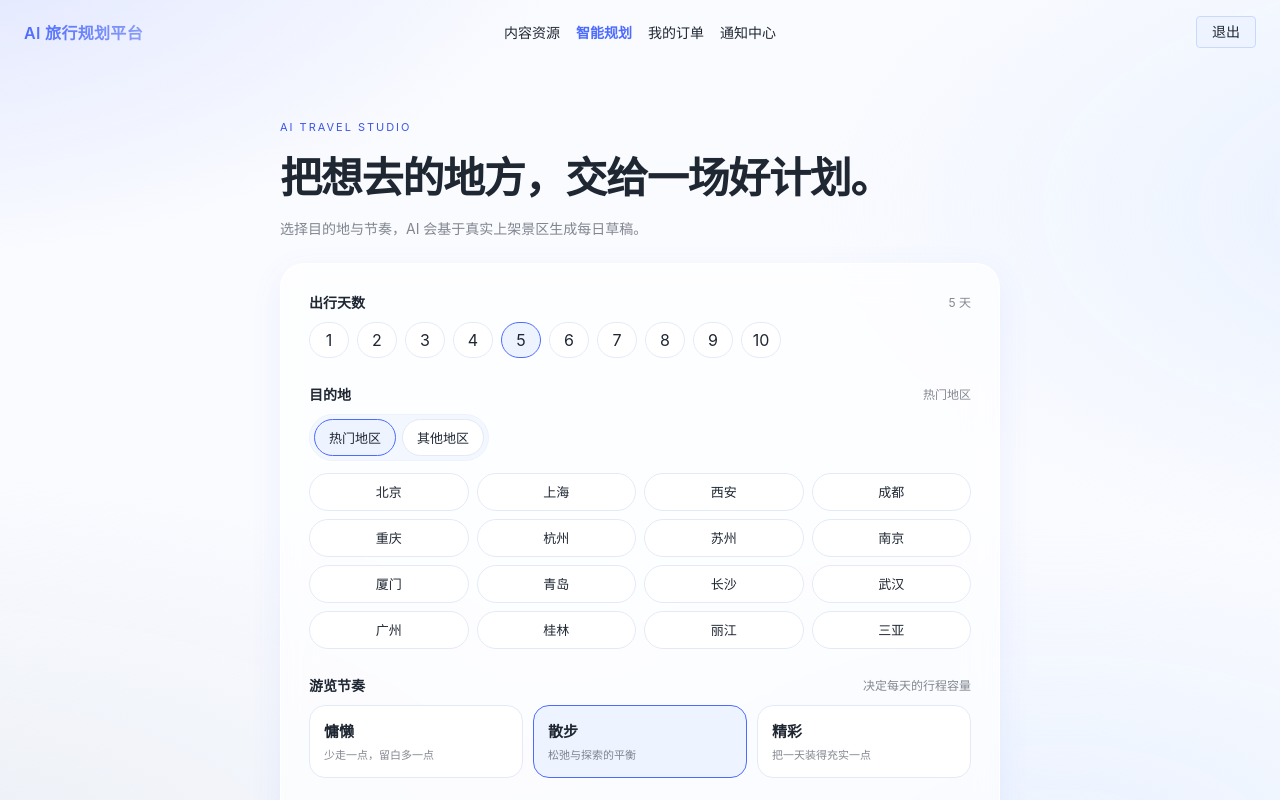
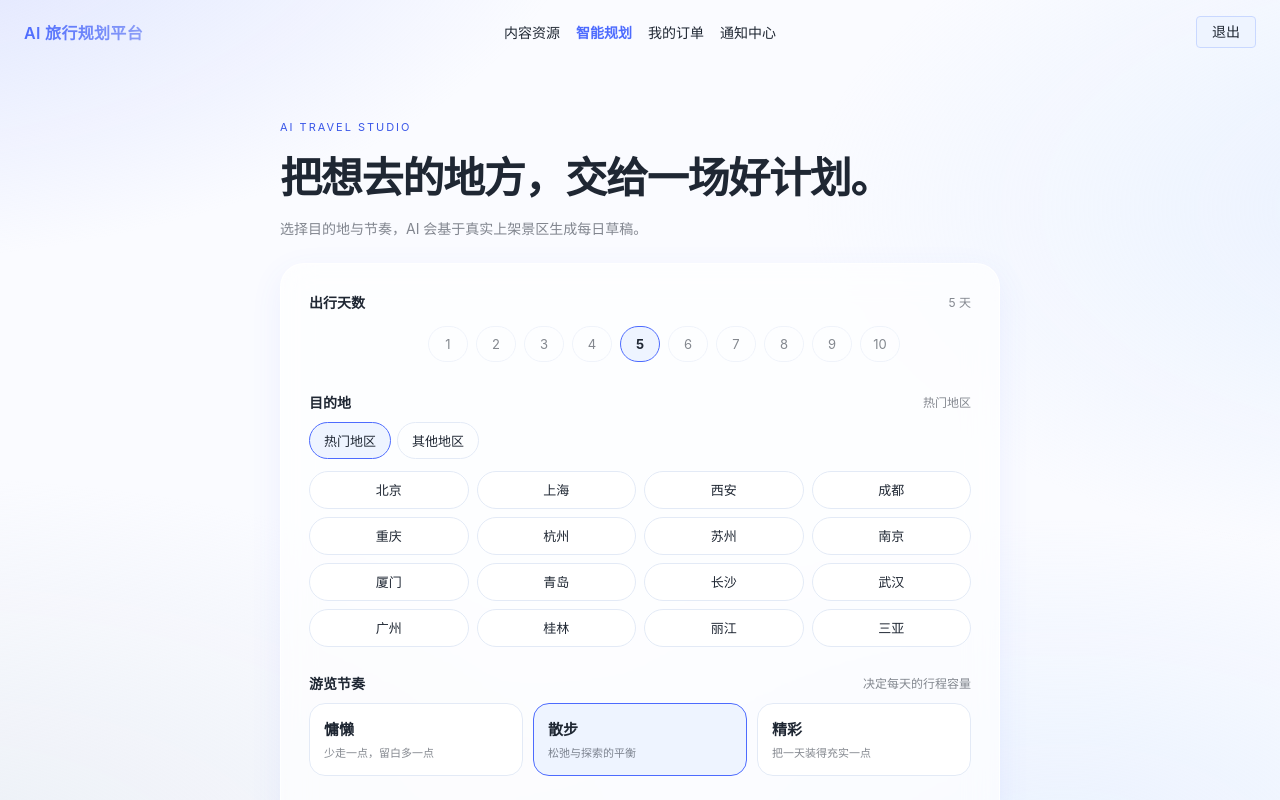
Before and after one commit to hsjs-z/AITravel-Plan, a Vue app in the folder frontend/: page /planning in a window 1280 px wide. Shown: the top 800 px of the page. Built offline with nearby package versions, Linux system fonts and the light colour scheme; sample sign-in values are in the browser's storage.

Commit message:
style(planning): refine stepper tabs and day selector

```diff
--- a/frontend/src/views/planning/PlanningView.vue
+++ b/frontend/src/views/planning/PlanningView.vue
@@ -14,17 +14,31 @@
               <label>出行天数</label>
               <span>{{ days }} 天</span>
             </div>
-            <div class="pill-row">
+            <div class="day-strip-wrap">
+              <div
+                ref="dayStrip"
+                class="day-strip"
+                role="listbox"
+                aria-label="出行天数"
+                tabindex="0"
+                @scroll.passive="onDayScroll"
+                @keydown.left.prevent="selectDays(days - 1)"
+                @keydown.right.prevent="selectDays(days + 1)"
+              >
                 <button
                   v-for="n in 10"
                   :key="n"
                   type="button"
-                class="pill-option day-pill"
+                  role="option"
+                  class="day-pill"
                   :class="{ 'is-active': days === n }"
-                @click="days = n"
+                  :aria-selected="days === n"
+                  :data-day="n"
+                  @click="selectDays(n)"
                 >
                   {{ n }}
                 </button>
+              </div>
             </div>
           </div>
 
@@ -146,7 +160,7 @@
 </template>
 
 <script setup lang="ts">
-import { computed, onUnmounted, ref } from 'vue'
+import { computed, nextTick, onMounted, onUnmounted, ref } from 'vue'
 import { useRouter } from 'vue-router'
 import { ElMessage } from 'element-plus'
 import { createPlanningTask, getPlanningTask, retryPlanningTask } from '../../api/planning'
@@ -167,6 +181,9 @@ const preferences = ref('')
 const submitting = ref(false)
 const error = ref<string | null>(null)
 const task = ref<PlanningTask | null>(null)
+const dayStrip = ref<HTMLElement | null>(null)
+let scrollTimer: ReturnType<typeof setTimeout> | null = null
+let programmaticScroll = false
 
 const paceOptions: Array<{ value: Pace; label: string; description: string }> = [
   { value: 'RELAXED', label: '慵懒', description: '少走一点，留白多一点' },
@@ -194,6 +211,46 @@ function stopPolling() {
     clearInterval(pollTimer)
     pollTimer = null
   }
+}
+
+function selectDays(value: number) {
+  days.value = Math.min(10, Math.max(1, value))
+  nextTick(() => centerDay(days.value))
+}
+
+function centerDay(value: number) {
+  const container = dayStrip.value
+  if (!container) return
+  const button = container.querySelector<HTMLButtonElement>(`[data-day="${value}"]`)
+  if (!button) return
+  const target = button.offsetLeft - (container.clientWidth - button.offsetWidth) / 2
+  programmaticScroll = true
+  container.scrollTo({ left: Math.max(0, target), behavior: 'smooth' })
+  setTimeout(() => {
+    programmaticScroll = false
+  }, 320)
+}
+
+function onDayScroll() {
+  if (programmaticScroll) return
+  if (scrollTimer) clearTimeout(scrollTimer)
+  scrollTimer = setTimeout(() => {
+    const container = dayStrip.value
+    if (!container) return
+    const center = container.scrollLeft + container.clientWidth / 2
+    let nearest = days.value
+    let nearestDistance = Number.POSITIVE_INFINITY
+    container.querySelectorAll<HTMLButtonElement>('.day-pill').forEach((button) => {
+      const distance = Math.abs(
+        button.offsetLeft + button.offsetWidth / 2 - center,
+      )
+      if (distance < nearestDistance) {
+        nearestDistance = distance
+        nearest = Number(button.dataset.day)
+      }
+    })
+    if (nearest !== days.value) days.value = nearest
+  }, 90)
 }
 
 function startPolling(taskId: string) {
@@ -277,7 +334,14 @@ async function retry() {
   }
 }
 
-onUnmounted(stopPolling)
+onMounted(() => {
+  setTimeout(() => centerDay(days.value), 60)
+})
+
+onUnmounted(() => {
+  stopPolling()
+  if (scrollTimer) clearTimeout(scrollTimer)
+})
 </script>
 
 <style scoped>
@@ -372,13 +436,18 @@ onUnmounted(stopPolling)
   box-shadow: 0 0 0 1px var(--tp-brand) inset;
 }
 
+.party-size-input :deep(.el-input__inner) {
+  text-align: center;
+}
+
 .party-size-input :deep(.el-input-number__decrease),
 .party-size-input :deep(.el-input-number__increase) {
   top: 3px;
   bottom: 3px;
   width: 26px;
   border-radius: 100px;
-  background: var(--tp-button-bg);
+  border: 0;
+  background: transparent;
   color: var(--tp-brand);
   transition: background-color 150ms ease-out, color 150ms ease-out;
 }
@@ -389,17 +458,63 @@ onUnmounted(stopPolling)
   color: var(--tp-brand-hover);
 }
 
-.pill-row,
 .city-grid {
   display: flex;
   flex-wrap: wrap;
   gap: 8px;
 }
 
+.day-strip-wrap {
+  position: relative;
+  mask-image: linear-gradient(to right, transparent 0, #000 10%, #000 90%, transparent 100%);
+  -webkit-mask-image: linear-gradient(to right, transparent 0, #000 10%, #000 90%, transparent 100%);
+}
+
+.day-strip {
+  position: relative;
+  display: flex;
+  gap: 8px;
+  overflow-x: auto;
+  padding: 4px calc(50% - 20px);
+  scroll-padding-inline: calc(50% - 20px);
+  scroll-snap-type: x mandatory;
+  overscroll-behavior-x: contain;
+  scrollbar-width: none;
+  -ms-overflow-style: none;
+}
+
+.day-strip::-webkit-scrollbar {
+  display: none;
+}
+
 .day-pill {
+  flex: 0 0 40px;
   width: 40px;
   min-height: 36px;
   padding: 0;
+  border: 1px solid var(--tp-stroke);
+  border-radius: 100px;
+  background: transparent;
+  color: var(--tp-text);
+  font: inherit;
+  font-size: 13px;
+  opacity: 0.55;
+  scroll-snap-align: center;
+  cursor: pointer;
+  transition: opacity 150ms ease-out, background-color 150ms ease-out, border-color 150ms ease-out, color 150ms ease-out;
+}
+
+.day-pill:hover {
+  border-color: var(--tp-button-border);
+  opacity: 0.85;
+}
+
+.day-pill.is-active {
+  border-color: var(--tp-brand);
+  background: var(--tp-button-bg);
+  color: var(--tp-text);
+  font-weight: 700;
+  opacity: 1;
 }
 
 .city-grid {
@@ -415,23 +530,28 @@ onUnmounted(stopPolling)
 .mode-switch {
   display: inline-flex;
   gap: 6px;
-  padding: 4px;
   margin-bottom: 12px;
-  border: 1px solid var(--tp-stroke-soft);
+  padding: 0;
+  border: 0;
   border-radius: 100px;
-  background: #f3f7ff;
+  background: transparent;
 }
 
 .mode-button {
   border: 1px solid var(--tp-stroke);
   border-radius: 100px;
   padding: 8px 14px;
-  background: #ffffff;
+  background: transparent;
   color: var(--tp-text);
   font: inherit;
   font-size: 13px;
   cursor: pointer;
-  transition: background-color 150ms ease-out, color 150ms ease-out;
+  transition: background-color 150ms ease-out, border-color 150ms ease-out, color 150ms ease-out;
+}
+
+.mode-button:hover {
+  border-color: var(--tp-button-border);
+  background: #f7faff;
 }
 
 .mode-button.is-active {
```
Also changed, not shown: 1 other file (tests, documents, lock files or other folders). Lines whose indentation alone changed are shown as unchanged.
